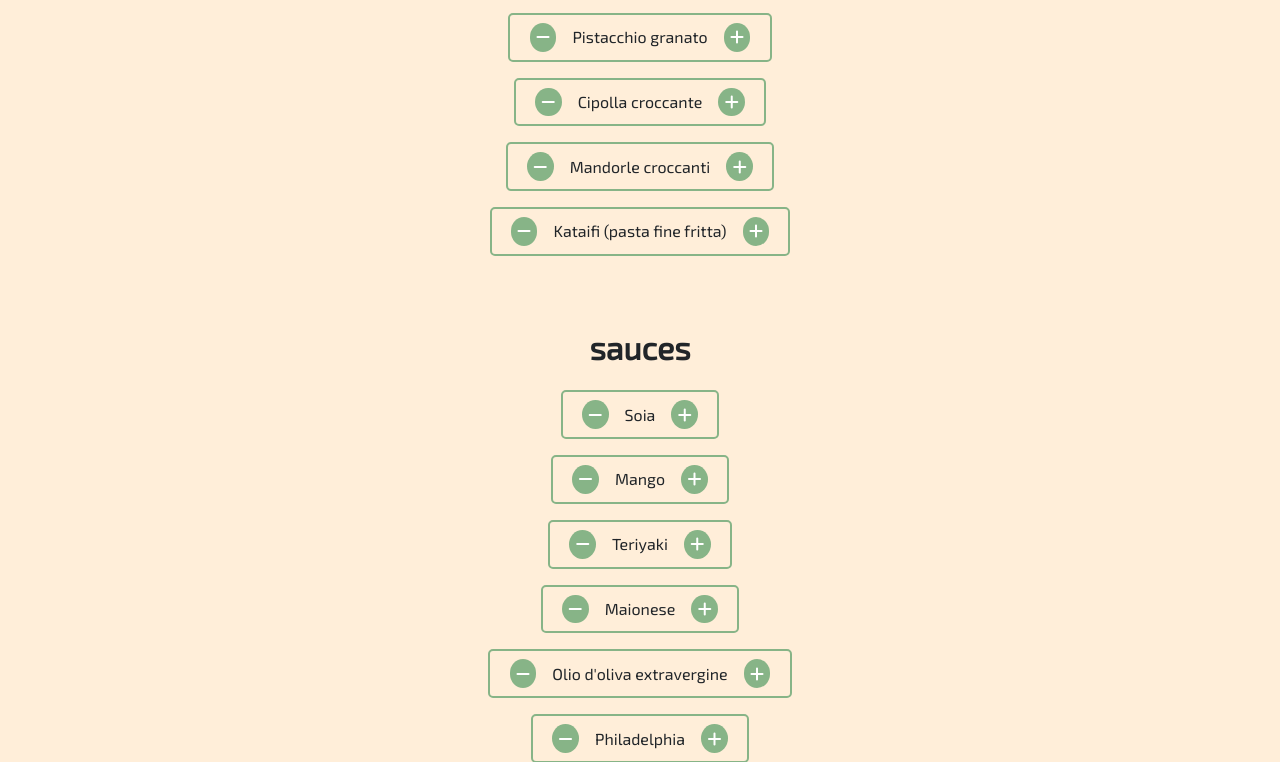
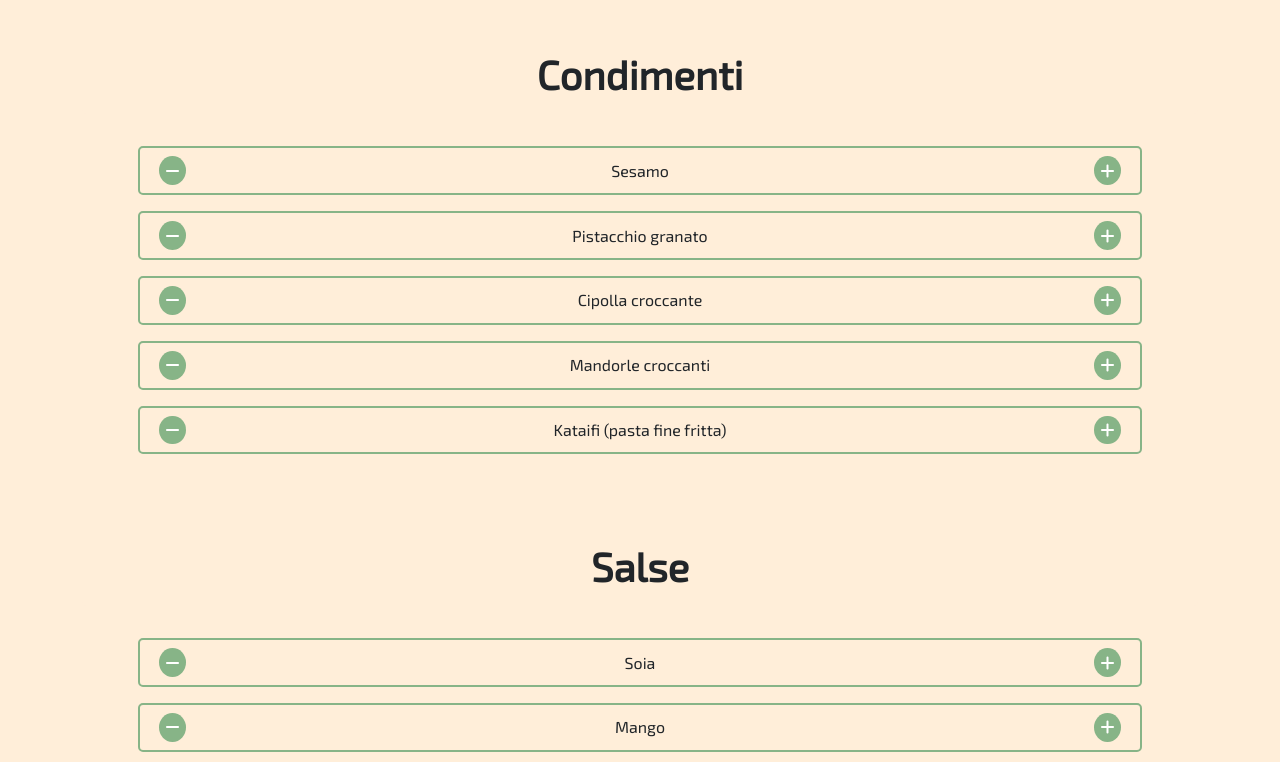
Before and after one commit to andrearicciotti/kinki-poke-app, a plain HTML site: page index.html in a window 1280 px wide. Shown: the part 2038-2800 px from the top of the page. Drawn offline with nearby package versions, Linux system fonts and the light colour scheme.

Commit message:
add: section title animation and submit button

```diff
--- a/config.json
+++ b/config.json
@@ -1,6 +1,11 @@
 [{
     "price" : 9.90,
     "ingredients" : {
+        "bases" : [
+            "riso bianco",
+            "riso nero",
+            "riso misto"
+        ],
         "proteins" : [
             "Salmone tartare",
             "Tonno tartare",
@@ -12,11 +17,7 @@
             "Gamberi fritti",
             "Pollo fritto"
         ],
-        "bases" : [
-            "riso bianco",
-            "riso nero",
-            "riso misto"
-        ],
+
         "greens" : [
             "Mais",
             "Carote",
--- a/index.html
+++ b/index.html
@@ -40,6 +40,14 @@
     </section>
     <!-- box ingredienti -->
 
+    <!-- nutton submit -->
+    <section>
+        <div class="d-flex flex-column justify-content-center align-items-center mt-2 mb-5 submit-container">
+            <button type="button" class="btn ms-btn fw-bold w-50">Salva poke</button>
+        </div>
+    </section>
+    <!-- nutton submit -->
+
     <!-- registrazione service worker -->
     <script>
         if ('serviceWorker' in navigator) {
--- a/js/main.js
+++ b/js/main.js
@@ -19,12 +19,21 @@ async function main() {
 function generateBoxHTML(data) {
     const poke = data[0];
     const container = document.querySelector('.ingredients-container');
+    let i = 0;
 
     for (const key in poke.ingredients) {
+        i++;
+        let translations = {
+            bases: "Base",
+            proteins: "Proteine",
+            greens: "Verdure",
+            toppings: "Condimenti",
+            sauces: "Salse",
+        }
 
         container.innerHTML +=
         `<div class="box my-3 text-center">
-            <h2 class="mt-3 mb-3 fw-bold">${key}</h2>
+            <h2 style="z-index:${i}" class="mt-3 mb-4 py-3 fw-bolder ms-title fs-1">${translations[key]}</h2>
             <ul class="${key+'-list'} d-flex flex-column align-items-center">
             </ul>
         </div>`;
@@ -40,7 +49,7 @@ function generateIngredientsHTML(data) {
         poke.ingredients[key].forEach(ingredient => {
             list = document.querySelector('.'+key+'-list');
             list.innerHTML +=
-            `<li class="ingredient my-2 d-flex align-items-center position-relative"><i class="fa-solid fa-minus me-3" onclick="btnClick(false,'${key}','${ingredient}')"></i></i><span class="ingredient-text">${ingredient}</span><i class="fa-solid fa-plus ms-3" onclick="btnClick(true,'${key}','${ingredient}')"></i><span id="${key}-${ingredient}" class="ingredient-badge position-absolute ingredient-badge-hidden"></span></li>`;
+            `<li class="ingredient my-2 d-flex align-items-center justify-content-between position-relative"><i class="fa-solid fa-minus me-3" onclick="btnClick(false,'${key}','${ingredient}')"></i></i><span class="ingredient-text">${ingredient}</span><i class="fa-solid fa-plus ms-3" onclick="btnClick(true,'${key}','${ingredient}')"></i><span id="${key}-${ingredient}" class="ingredient-badge position-absolute ingredient-badge-hidden"></span></li>`;
         });
     }
 }
@@ -75,3 +84,22 @@ function btnClick(add, type, ingredient) {
     console.log(poke[type]);
 
 }
+
+function checkStickyStatus() {
+    let titles = document.querySelectorAll('.ms-title');
+
+    titles.forEach(title => {
+        const rect = title.getBoundingClientRect();
+
+        if (rect.top <= 0) {
+            title.style.backgroundImage = 'url(./img/icon.png)';
+            title.style.backgroundColor = 'rgb(135, 180, 135)';
+        }
+        if (rect.top > 0) {
+            title.style.backgroundImage = '';
+            title.style.backgroundColor = '';
+        }
+    });
+}
+
+window.addEventListener('scroll', checkStickyStatus);
--- a/style/main.css
+++ b/style/main.css
@@ -23,12 +23,21 @@ body {
     padding: 0;
 }
 
+.ms-title {
+    position: sticky;
+    top: 0;
+    background: rgb(255, 238, 217);
+    border-bottom-right-radius: 5px;
+    border-bottom-left-radius: 5px;
+    transition: all 1s ease;
+}
+
 .ingredient {
     list-style-type: none;
     padding: .5rem 1.2rem;
     border: 2px solid rgb(135, 180, 135);
-    width: fit-content;
     border-radius: 5px;
+    width: 90%;
 }
 
 .ingredient .fa-solid {
@@ -62,3 +71,8 @@ body {
 .ingredient-badge-hidden {
     display: none;
 }
+
+.ms-btn {
+    background: rgb(135, 180, 135);
+    color: white;
+}
```
Also changed, not shown: img/bg.jpg (added).
